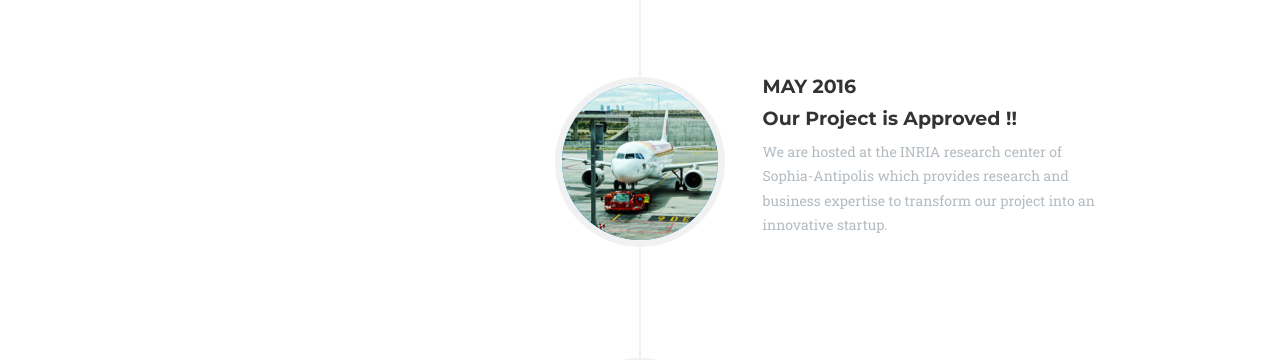
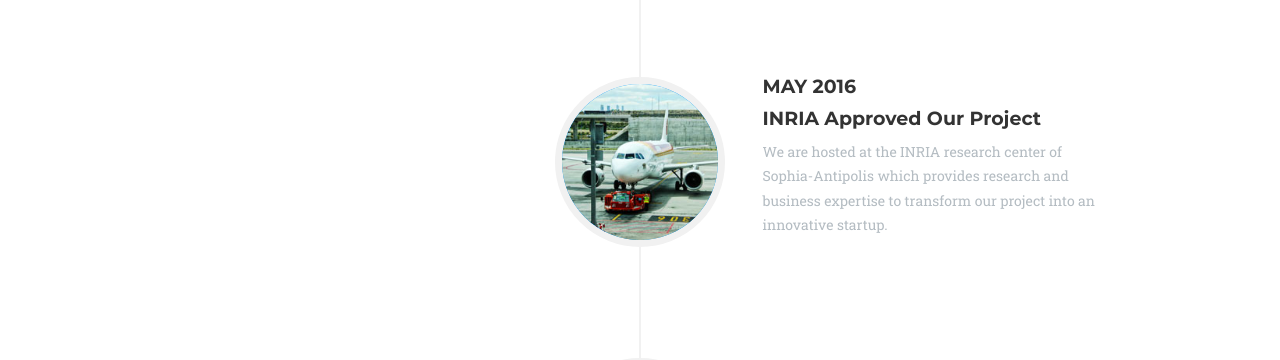
Before and after one commit to servelproject/servel-technologies.io, a Jekyll site: the page built from index.html, in a window 1280 px wide and 900 px high, scrolled down 3502 px. Shown: the part 153-513 px from the top of the window. Built offline with Jekyll 4.4.1, drawn with Linux system fonts in a browser that asks for light colours; some web fonts are replaced.

Commit message:
Update about.html

```diff
--- a/_includes/about.html
+++ b/_includes/about.html
@@ -32,7 +32,7 @@
                             <div class="timeline-panel">
                                 <div class="timeline-heading">
                                     <h4>May 2016</h4>
-                                    <h4 class="subheading">Our Project is Approved !!</h4>
+                                    <h4 class="subheading">INRIA Approved Our Project</h4>
                                 </div>
                                 <div class="timeline-body">
                                     <p class="text-muted">We are hosted at the INRIA research center of Sophia-Antipolis which provides research and business expertise to transform our project into an innovative startup.
```
